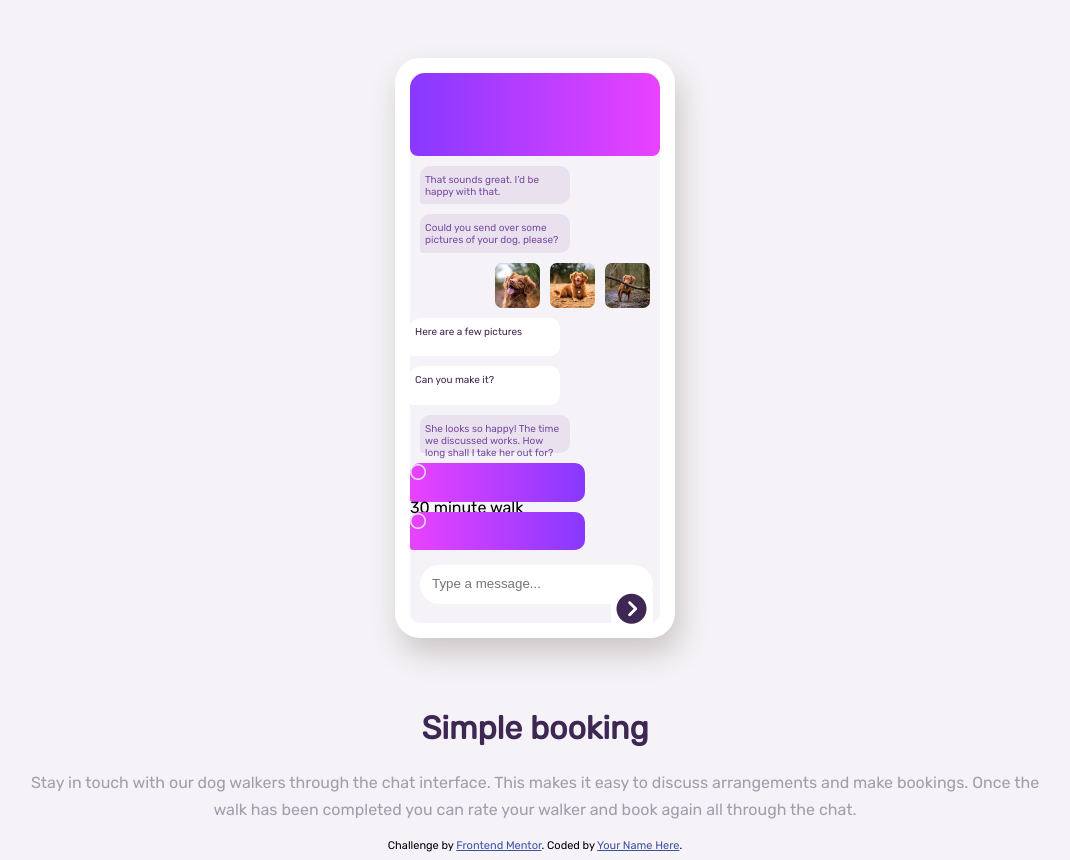
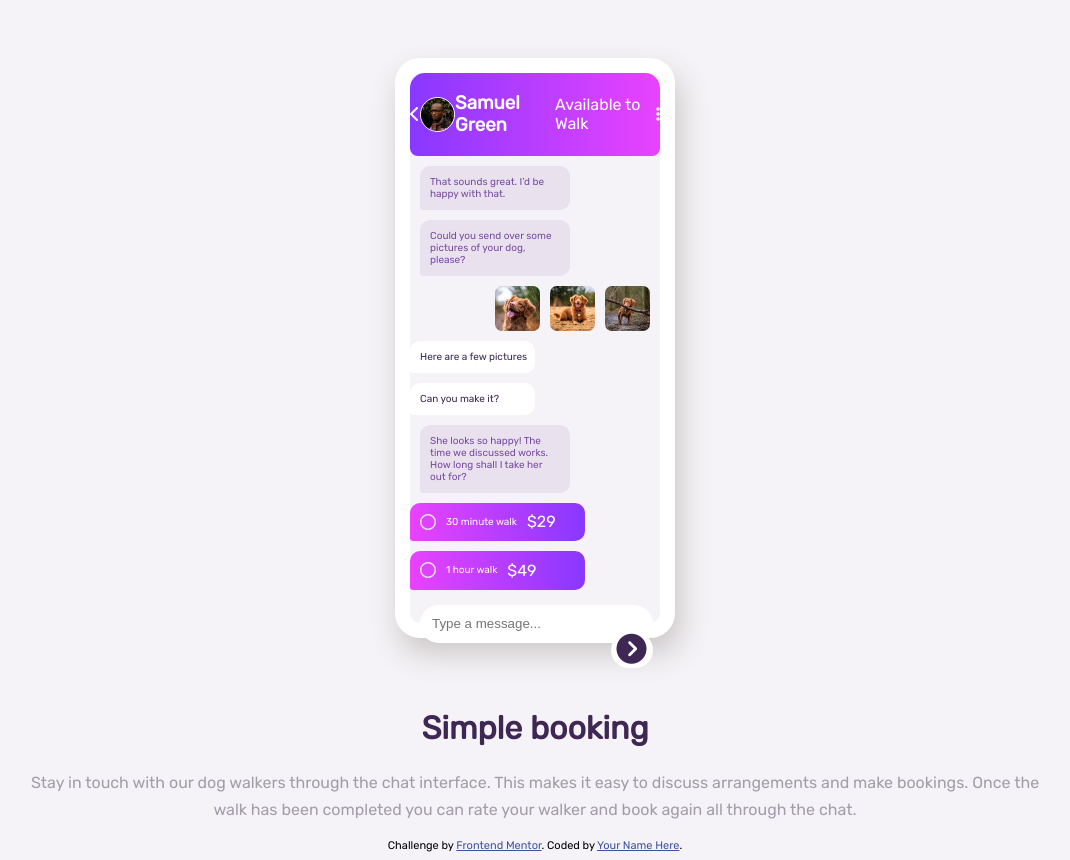
Before and after one commit to marieflorescontact/Front_end_mentor_chat-app-css-illustration-master, a plain HTML site: page index.html in a window 1280 px wide. Shown: the whole page, without its empty margins (105-1175 px from the left). Drawn offline with Linux system fonts and the light colour scheme.

Commit message:
feat(css):ajout du texte et mise en forme dans les div

```diff
--- a/index.html
+++ b/index.html
@@ -52,6 +52,9 @@
         box-shadow: 5px 15px 30px rgb(203, 198, 198);
       }
       #gradTopPhone {
+        display: inline-flex;
+        flex-direction: row;
+        align-items: center;
         width: 100%;
         height: 15%;
         background-color: hsl(
@@ -66,20 +69,36 @@
           hsl(293, 100%, 63%)
         );
       }
+      #gradTopPhone img {
+        height: 40%;
+        border-radius: 50%;
+        border: 1px solid white;
+      }
+      #gradTopPhone i {
+        color: white;
+      }
+      #gradTopPhone h3 {
+        color: white;
+        font-size: 10 px;
+      }
+      #gradTopPhone p {
+        color: white;
+        font-size: 10 px;
+      }
       .message {
+        display: inline-block;
         background-color: hsl(279, 32%, 91%);
         width: 60%;
-        height: 7%;
         margin-top: 10px;
         margin-left: 10px;
         border-radius: 10px 10px 10px 3px;
       }
-      .message p{
+      .message p {
         color: hsl(271, 36%, 46%);
         font-size: 10px;
         text-align: left;
-        padding: 5px;
-        margin-top: 3px;
+        padding: 10px;
+        margin: auto;
       }
       #dogPicts {
         display: inline-flex;
@@ -94,23 +113,25 @@
         border-radius: 7px;
       }
       .respMessage {
+        display: inline-block;
+
         background-color: white;
-        width: 60%;
-        height: 7%;
+        width: 50%;
         margin-top: 10px;
         margin-right: 10px;
         border-radius: 10px 10px 10px 3px;
-
       }
-      .respMessage p{
-
+      .respMessage p {
+        display: block;
+        align-items: center;
         color: hsl(271, 36%, 24%);
         font-size: 10px;
         text-align: left;
-        padding: 5px;
-        margin-top: 3px;
+        margin-top: 10px;
+        margin-left: 10px;
       }
       .price {
+        display: inline-flex;
         align-items: center;
         background-image: linear-gradient(
           to right,
@@ -123,8 +144,25 @@
         width: 70%;
         height: 7%;
       }
+      .price i {
+        margin-left: 10px;
+      }
+
+      .price p {
+        display: inline-flex;
+        color: white;
+        font-size: 10px;
+        font-weight: lighter;
+        margin-left: 10px;
+      }
+      .price :nth-child(3) {
+        display: inline-flex;
+        justify-content: flex-end;
+        justify-content: right;
+        font-size: 16px;
+      }
       #typeMessage {
-        display:flex;
+        display: flex;
         flex-direction: row;
         align-items: flex-start;
         justify-content: space-between;
@@ -137,27 +175,26 @@
         margin-right: 10px;
         color: hsl(268, 19%, 85%);
       }
-      #form{
+      #form {
         justify-content: left;
         align-items: center;
         margin-left: 10px;
         margin-top: 10px;
         border: 0;
-
       }
-      #button{
+      #button {
         float: right;
         align-items: center;
-        margin-right: 0;
+        border-radius: 25px;
+        margin-left: 30px;
         margin-top: auto;
         margin-bottom: auto;
         background-color: white;
         border: none;
         height: 100%;
-        font-size:30px;
+        font-size: 30px;
         color: hsl(271, 36%, 24%);
       }
-
 
       .elet2 {
         margin-top: 50px;
@@ -186,27 +223,51 @@
   <body>
     <div class="flex-container">
       <div class="elet1">
-        <div id="gradTopPhone"></div>
-        <div class="message"><p>That sounds great. I’d be happy with that.</p></div>
-        <div class="message"><p>Could you send over some pictures of your dog, please?</p></div>
+        <div id="gradTopPhone">
+          <i class="fas fa-chevron-left"></i>
+          <img src="images/avatar.jpg" />
+          <h3>Samuel Green</h3>
+          <p>Available to Walk</p>
+          <i class="fas fa-ellipsis-v"></i>
+        </div>
+        <div class="message">
+          <p>That sounds great. I’d be happy with that.</p>
+        </div>
+        <div class="message">
+          <p>Could you send over some pictures of your dog, please?</p>
+        </div>
         <div id="dogPicts">
           <img src="images/dog-image-1.jpg" /><img
             src="images/dog-image-2.jpg"
           /><img src="images/dog-image-3.jpg" />
         </div>
-        <div class="respMessage"><p>Here are a few
-          pictures</p></div>
+        <div class="respMessage">
+          <p>Here are a few pictures</p>
+        </div>
         <div class="respMessage"><p>Can you make it?</p></div>
-        <div class="message"><p>She looks so happy! The time
-          we discussed works. How long shall I take her out for?</p></div>
-        <div class="price"><i class="far fa-circle" style="color: hsl(279, 32%, 91%);"></i><p>30 minute walk</p></div>
-        <div class="price"><i class="far fa-circle" style="color: hsl(279, 32%, 91%);"></i><p></p></div>
+        <div class="message">
+          <p>
+            She looks so happy! The time we discussed works. How long shall I
+            take her out for?
+          </p>
+        </div>
+        <div class="price">
+          <i class="far fa-circle" style="color: hsl(279, 32%, 91%)"></i>
+          <p>30 minute walk</p>
+          <p>$29</p>
+        </div>
+        <div class="price">
+          <i class="far fa-circle" style="color: hsl(279, 32%, 91%)"></i>
+          <p>1 hour walk</p>
+          <p>$49</p>
+        </div>
         <div id="typeMessage">
           <form>
             <input id="form" type="text" placeholder="Type a message..." />
-            <button name="button" id="button"><i class="fas fa-chevron-circle-right"></i></button>
+            <button name="button" id="button">
+              <i class="fas fa-chevron-circle-right"></i>
+            </button>
           </form>
-
         </div>
       </div>
 
```
